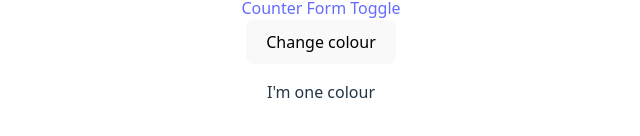
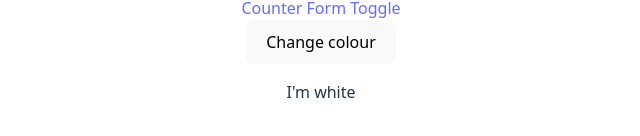
Before and after one commit to pinkdawn3/react-exercices, a React (Vite) app: page /toggle in a window 1280 px wide. Shown: the part 342-478 px from the top of the page, without its empty margins (319-959 px from the left). Built offline with nearby package versions, Linux system fonts and the light colour scheme.

Commit message:
feat: added toggle component

```diff
--- a/src/App.css
+++ b/src/App.css
@@ -66,3 +66,11 @@ textarea {
   border-radius: 5px;
   font-size: 20px;
 }
+
+.green-label {
+  color: green;
+}
+
+.red-label {
+  color: red;
+}
--- a/src/components/Form.tsx
+++ b/src/components/Form.tsx
@@ -9,7 +9,7 @@ function Form() {
     // ... potentially many more individual properties
   });
 
-  const handleChange = (e) => {
+  const handleChange = (e: React.ChangeEvent<HTMLInputElement>) => {
     const { name, value } = e.target;
     setFormData((prevState) => ({ ...prevState, [name]: value }));
   };
--- a/src/components/Toggle.tsx
+++ b/src/components/Toggle.tsx
@@ -1,8 +1,19 @@
 import { useState } from "react";
+import "../App.css";
 
 function Toggle() {
   const [isRed, setIsRed] = useState(false);
-  const toggleColor = () => {};
+  const [labelColour, setLabelColour] = useState("white");
+
+  const toggleColor = () => {
+    setIsRed(!isRed);
+
+    if (isRed === true) {
+      setLabelColour("green");
+    } else {
+      setLabelColour("red");
+    }
+  };
 
   return (
     <>
@@ -10,7 +21,7 @@ function Toggle() {
         Change colour
       </button>
 
-      <p color="red">I'm one colour</p>
+      <p className={`${labelColour}-label`}>I'm {labelColour}</p>
     </>
   );
 }
```
